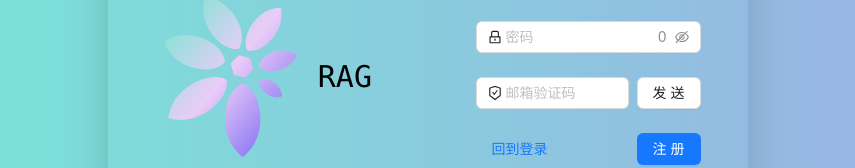
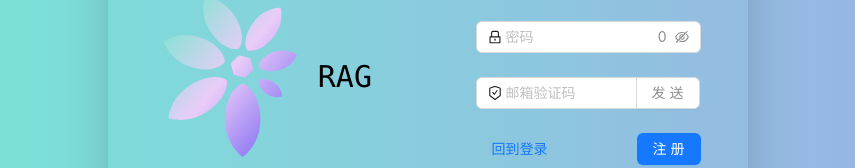
Before and after one commit to AAAkater/RAG, a Vue app in the folder front-src/: page /register in a window 1280 px wide. Shown: the part 323-491 px from the top of the page, without its empty margins (212-1067 px from the left). Built offline with nearby package versions, Linux system fonts and the light colour scheme.

Commit message:
🦄 refactor(frontend): merge send button

```diff
--- a/front-src/src/views/login/components/RegisterForm.vue
+++ b/front-src/src/views/login/components/RegisterForm.vue
@@ -141,11 +141,12 @@ const onLoginClick = () => {
     <!-- 验证码 -->
     <Form.Item v-bind="validateInfos.email_code">
       <Space>
-        <Input
+        <Input.Search
           v-model:value="modelRef.email_code"
           placeholder="邮箱验证码"
           :prefix="h(SafetyCertificateOutlined)"
-        />
+        >
+          <template #enterButton>
             <Button
               type="default"
               @click="sendCaptcha"
@@ -153,6 +154,8 @@ const onLoginClick = () => {
             >
               {{ sendButton.content }}
             </Button>
+          </template>
+        </Input.Search>
       </Space>
     </Form.Item>
     <Form.Item>
```
Lines whose indentation alone changed are shown as unchanged.
